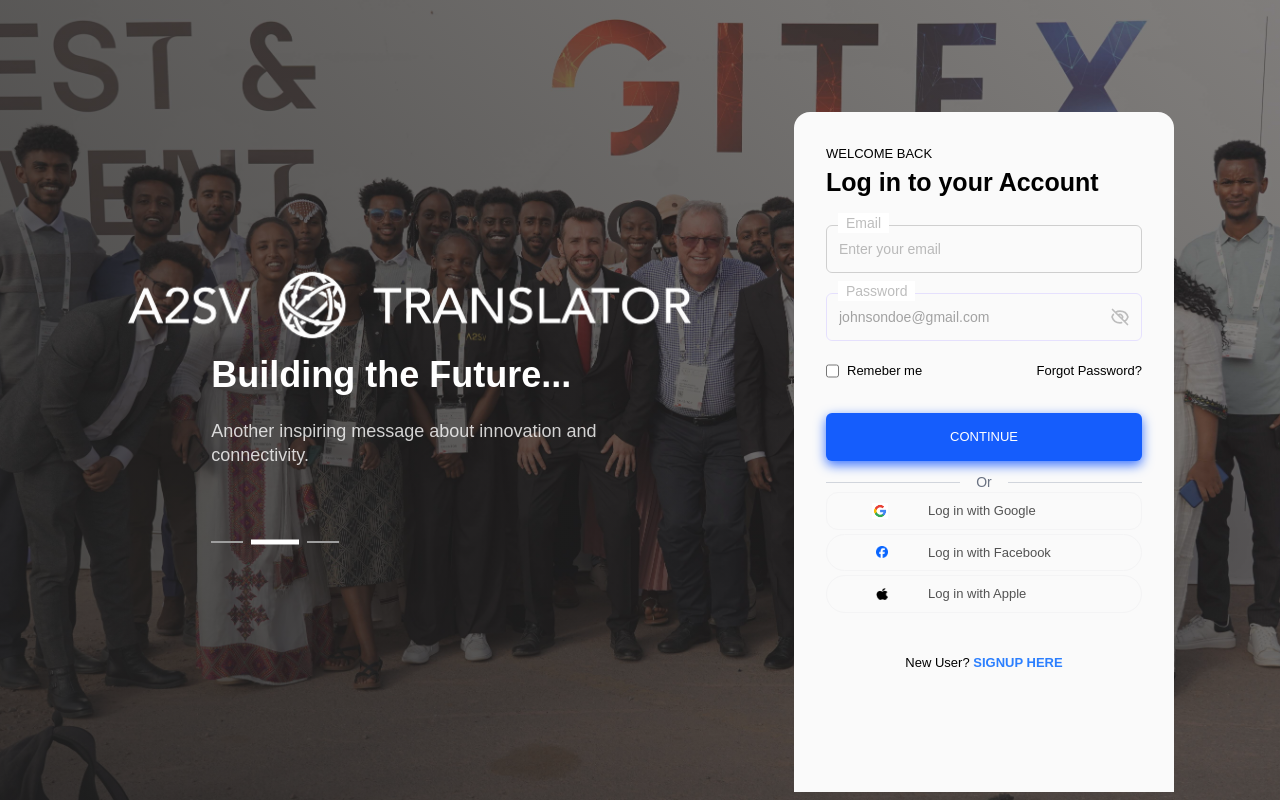
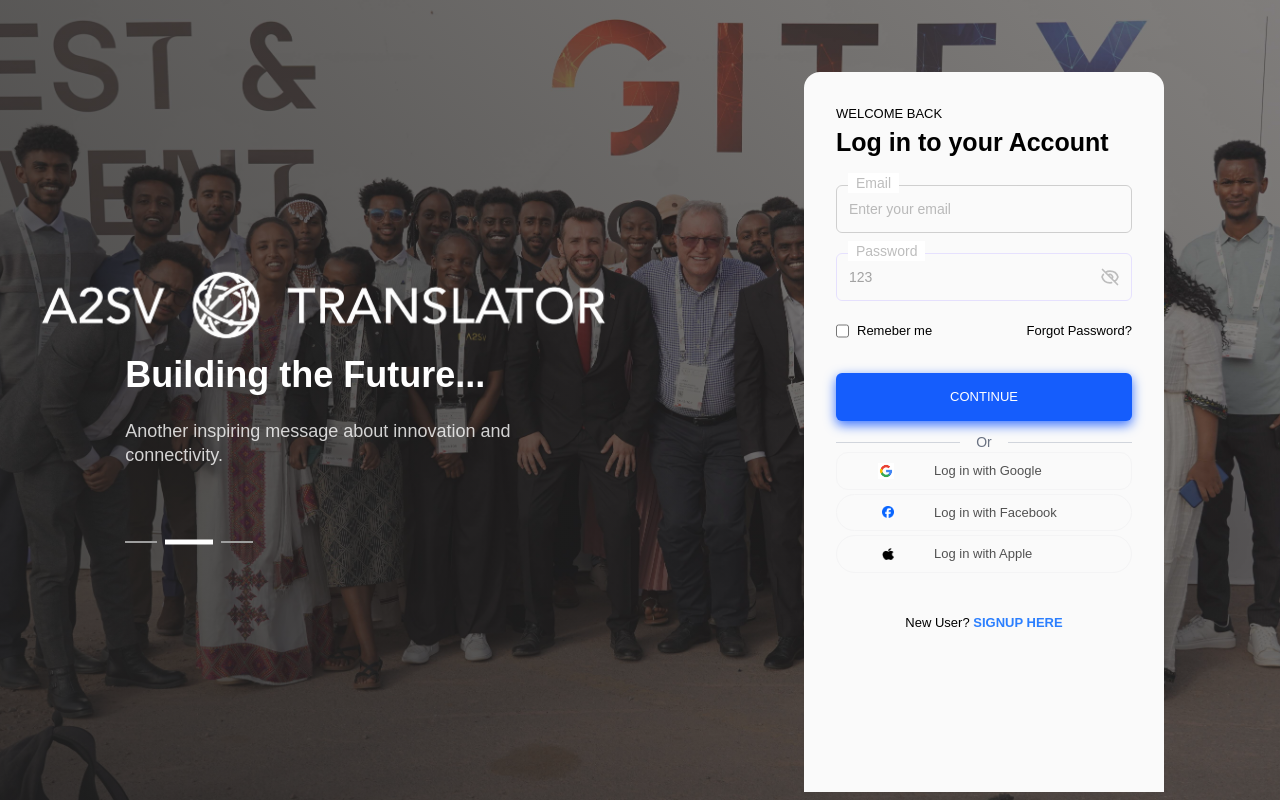
Before and after one commit to A2SV/A2SV-2025-Internship-Pass-Me, a Next.js app in the folder web/: page /home in a window 1280 px wide. Built offline with nearby package versions, Linux system fonts and the light colour scheme; a web font is replaced by a local one.

Commit message:
update: fix reponsivness issue

```diff
--- a/web/src/app/components/auth/forms/LoginForm.tsx
+++ b/web/src/app/components/auth/forms/LoginForm.tsx
@@ -1,6 +1,6 @@
 'use client'
 import React from 'react';
-import { useEffect, useState } from "react";
+import { useState } from "react";
 import { useForm } from "react-hook-form";
 
 interface FormValues {
@@ -51,7 +51,7 @@
                 }
               })}
               placeholder="Enter your email"
-              className="w-70 group md:w-full h-12 px-3 py-2 border border-[#BDBDBD]  hover:border-[#424242] text-[#424242] rounded-md opacity-70 placeholder:text-sm focus:outline-none"
+              className="group w-full h-12 px-3 py-2 border border-[#BDBDBD]  hover:border-[#424242] text-[#424242] rounded-md opacity-70 placeholder:text-sm focus:outline-none"
             />
             <label htmlFor="email" className="absolute -top-3 left-3 bg-white px-2  text-sm text-[#BDBDBD] group-hover:text-[#424242] ">
               Email
@@ -64,7 +64,7 @@
           </div>
 
           {/* Password */}
-          <div className="mb-5 relative group">
+          <div className="mb-5 relative w-full group">
 
             <input
               type={showPassword ? "text" : "password"}
@@ -76,8 +76,8 @@
                 },
               })}
 
-              placeholder="johnsondoe@gmail.com"
-              className="w-70 md:w-full relative h-12 px-3 py-2 border  border-violet-200 hover:border-[#424242] rounded-md opacity-70 placeholder:text-sm focus:outline-none"
+              placeholder="123"
+              className="w-full relative h-12 px-3 py-2 border  border-violet-200 hover:border-[#424242] rounded-md opacity-70 placeholder:text-sm focus:outline-none"
             />
               <label htmlFor="password" className="absolute -top-3 px-2 left-3 text-[#BDBDBD] group-hover:text-[#424242] bg-white  text-sm">
                 Password
@@ -85,7 +85,7 @@
             <button
               type="button"
               onClick={() => setShowPassword(!showPassword)}
-              className=" md:absolute right-3 top-1/2 transform -translate-y-1/2 text-[#BDBDBD] group-hover:text-[#424242]"
+              className="absolute right-3 top-1/2 transform -translate-y-1/2 text-[#BDBDBD] group-hover:text-[#424242]"
             >
               {showPassword ? (
                 <svg xmlns="http://www.w3.org/2000/svg" className="h-5 w-5" fill="none" viewBox="0 0 24 24" stroke="currentColor">
@@ -105,7 +105,7 @@
               </p>
             )}
           </div>
-          <div className="mb-8 relative text-[13px] flex justify-between">
+          <div className="mb-8 text-[13px] flex justify-between">
             <div className='flex gap-2'>
               <input type="checkbox" className='text-4xl' />
               <p>Remeber me</p>
@@ -116,7 +116,7 @@
           </div>
           <button
             type="submit"
-            className="w-70 text-[13px] h-12 shadow-[0px_4px_12px_0px_#3972FF] md:w-full bg-blue-600 text-white rounded-md hover:bg-blue-700 transition"
+            className="text-[13px] h-12 shadow-[0px_4px_12px_0px_#3972FF] w-full bg-blue-600 text-white rounded-md hover:bg-blue-700 transition self-center"
           >
             CONTINUE
           </button>
--- a/web/src/app/components/auth/forms/SignupForm.tsx
+++ b/web/src/app/components/auth/forms/SignupForm.tsx
@@ -41,7 +41,7 @@
                   }
                 })}
                 placeholder="johnsone Doe"
-                className="w-70 md:w-full h-12 px-3 py-2 border border-violet-200 hover:border-[#424242] rounded-md opacity-70 placeholder:text-sm focus:outline-none"
+                className="w-full h-12 px-3 py-2 border border-violet-200 hover:border-[#424242] rounded-md opacity-70 placeholder:text-sm focus:outline-none"
               />
               <label htmlFor="name" className="absolute -top-3 left-3 bg-white px-2 text-sm text-[#BDBDBD] group-hover:text-[#424242]">
                 Your Name
@@ -71,7 +71,7 @@
                   }
                 })}
                 placeholder="jhonsenedoe@gmail.com"
-                className="w-70 md:w-full h-12 px-3 py-2 border border-[#BDBDBD] hover:border-[#424242] rounded-md opacity-70 placeholder:text-sm focus:outline-none"
+                className="w-full h-12 px-3 py-2 border border-[#BDBDBD] hover:border-[#424242] rounded-md opacity-70 placeholder:text-sm focus:outline-none"
               />
               <label htmlFor="email" className="absolute -top-3 left-3 group-hover:text-[#424242] text-[#BDBDBD] bg-white px-2  text-sm">
                 Email
@@ -84,7 +84,7 @@
             </div>
 
             {/* Password */}
-            <div className="mb-5 group relative">
+            <div className="mb-5 group w-full relative">
 
               <input
                 type={showPassword ? "text" : "password"}
@@ -96,7 +96,7 @@
                   },
                 })}
                 placeholder="123"
-                className="w-70  md:w-full hover:border-[#424242] relative h-12 px-3 py-2 border border-violet-200 rounded-md opacity-70 placeholder:text-sm focus:outline-none"
+                className="w-full hover:border-[#424242] relative h-12 px-3 py-2 border border-violet-200 rounded-md opacity-70 placeholder:text-sm focus:outline-none"
               />
                 <label htmlFor="password" className="absolute -top-3 left-3 group-hover:text-[#424242] bg-white px-2 text-sm text-[#BDBDBD]">
                   password
@@ -126,7 +126,7 @@
 
             <button
               type="submit"
-              className="text-[13px] h-12 shadow-[0px_4px_12px_0px_#3972FF] w-70 md:w-full bg-blue-600 text-white rounded-md hover:bg-blue-700 transition"
+              className="text-[13px] h-12 shadow-[0px_4px_12px_0px_#3972FF] w-full bg-blue-600 text-white rounded-md hover:bg-blue-700 transition self-center"
             >
               GET STARTED
             </button>
--- a/web/src/app/components/homepage/HomePage.tsx
+++ b/web/src/app/components/homepage/HomePage.tsx
@@ -2,13 +2,12 @@
 import Image from 'next/image';
 import { useState, useEffect } from 'react';
 import FormContainer from '../auth/FormContainer';
-import { zenKaku } from '@/app/libs/font';
 
 export default function HomePage() {
   return (
-    <div className="bg-[linear-gradient(46deg,rgba(33,33,33,0.84)_0%,rgba(66,66,66,0.24)_178.98%),url('/background.jpg')] bg-cover bg-center w-full h-screen flex justify-center item-center gap-20">
+    <div className="px-5 bg-[linear-gradient(46deg,rgba(33,33,33,0.84)_0%,rgba(66,66,66,0.24)_178.98%),url('/background.jpg')] bg-cover bg-center w-full h-screen flex flex-col md:flex-row justify-center item-center gap-20">
       <Banner />
-      <div className='bg-zinc-50 w-95 min-h-90% h-170 mt-auto mb-2 rounded-t-2xl'>
+      <div className='bg-zinc-50 max-w-90 md:w-90 min-w-80 min-h-[90%] h-170 mt-auto mb-2 rounded-t-2xl mx-auto'>
         <FormContainer />
       </div>
     </div>
```
